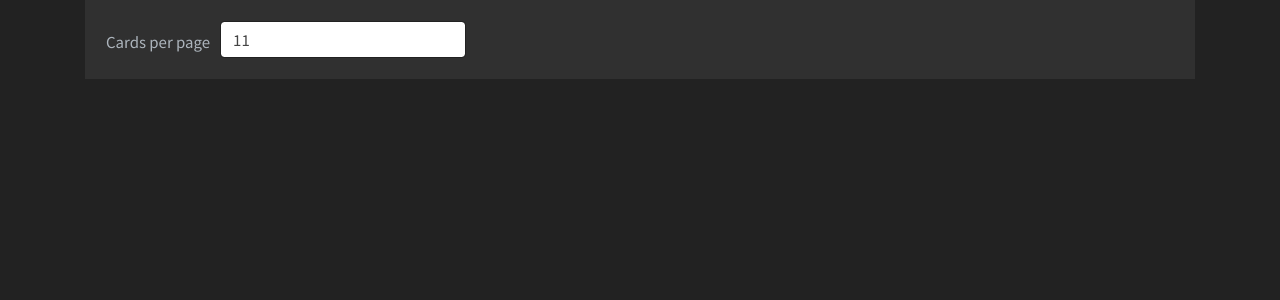
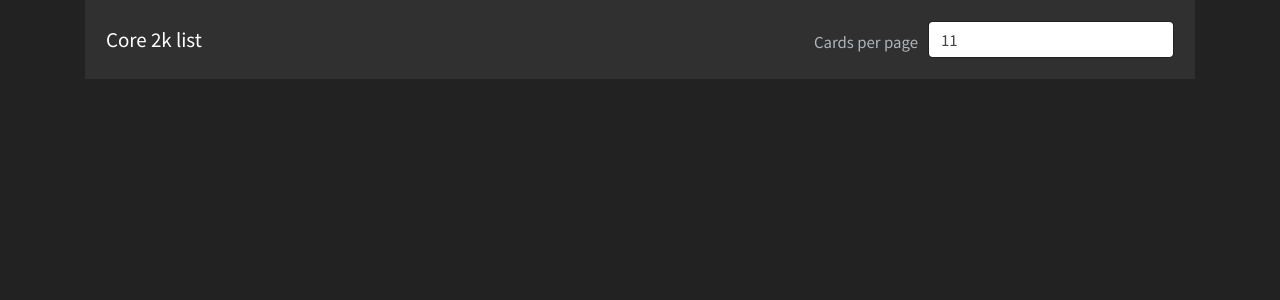
Before and after one commit to LazyKernel/Koruru, a React (Create React App) app in the folder vocab_list_front/: page / in a window 1280 px wide. Shown: the top 300 px of the page. Built offline with nearby package versions, Linux system fonts and the light colour scheme; no server answers.

Commit message:
Add title to navbar

```diff
--- a/vocab_list_front/src/App.js
+++ b/vocab_list_front/src/App.js
@@ -28,9 +28,12 @@ const App = () => {
   return (
     <div className="container">
       <Navbar bg="dark" expand="lg" variant="dark">
+        <Navbar.Brand style={{ paddingLeft: "5px" }}>
+          Core 2k list
+        </Navbar.Brand>
         <Navbar.Toggle aria-controls="basic-navbar-nav" />
-        <Navbar.Collapse id="basic-navbar-nav">
-          <Form variant="dark" inline>
+        <Navbar.Collapse id="basic-navbar-nav" className="justify-content-end">
+          <Form inline variant="dark">
             <Form.Label className="text-light" htmlFor="cards_per_page">Cards per page</Form.Label>
             <Form.Control type="number" id="cards_per_page" name="cards_per_page" placeholder="Cards per page" min="1" value={limit} onChange={handleChange}></Form.Control>
           </Form>
```
